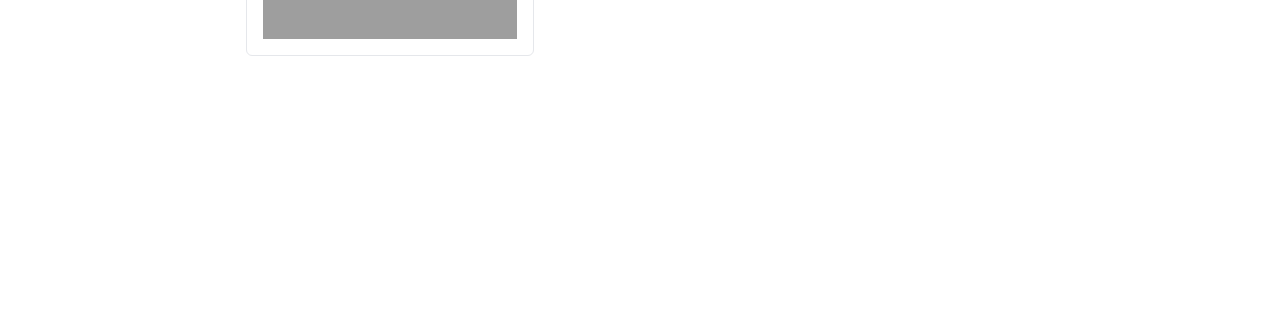
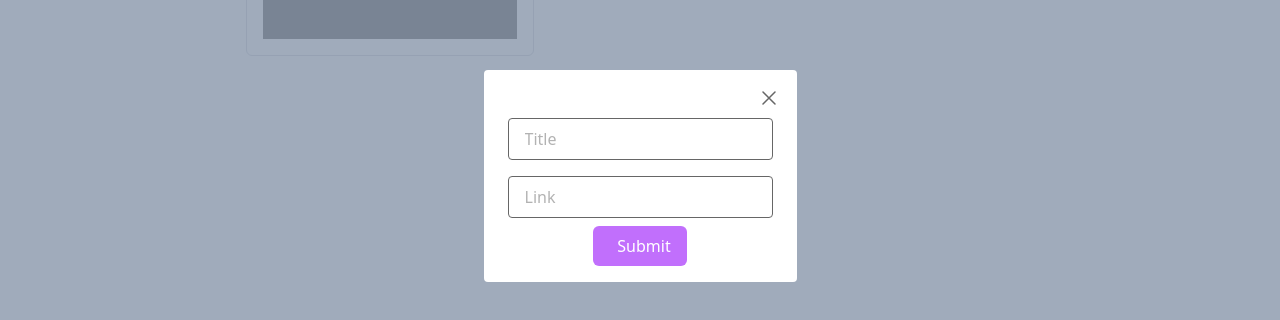
Before and after one commit to jayvaidya30/Second-Brain-Frontend, a React (Vite) app: page / in a window 1280 px wide. Shown: the part 224-544 px from the top of the page. Built offline with nearby package versions, Linux system fonts and the light colour scheme; grey boxes are pictures that could not be loaded.

Commit message:
Add modal component

```diff
--- a/src/App.tsx
+++ b/src/App.tsx
@@ -3,15 +3,26 @@
 import { PlusIcon } from "./Icons/PlusIcon";
 import { ShareIcon } from "./Icons/ShareIcon";
 import { Card } from "./components/Card";
+import { CreateContentModal } from "./components/CreateContentModal";
 
 function App() {
+  const [modalOpen, setModelOpen] = useState(true);
+
   return (
     <div className="p-4">
+      <CreateContentModal
+        open={modalOpen}
+        onClose={() => {
+          setModelOpen(false);
+        }}
+      />
+
       <div className="flex justify-end gap-4">
         <Button
           variant="primary"
           text="Add content"
           startIcon={<PlusIcon></PlusIcon>}
+          onClick={() => setModelOpen(true)}
         ></Button>
         <Button
           variant="secondary"
--- /dev/null
+++ b/src/Icons/CrossIcon.tsx
@@ -0,0 +1,18 @@
+export function CrossIcon() {
+  return (
+    <svg
+      xmlns="http://www.w3.org/2000/svg"
+      fill="none"
+      viewBox="0 0 24 24"
+      stroke-width="1.5"
+      stroke="currentColor"
+      className="size-6"
+    >
+      <path
+        stroke-linecap="round"
+        stroke-linejoin="round"
+        d="M6 18 18 6M6 6l12 12"
+      />
+    </svg>
+  );
+}
--- a/src/components/Button.tsx
+++ b/src/components/Button.tsx
@@ -18,7 +18,7 @@
 
 export const Button = (props: ButtonProps) => {
   return (
-    <button className={variantStyles[props.variant] + " " + defaultStyles}>
+    <button onClick={props.onClick} className={variantStyles[props.variant] + " " + defaultStyles}>
       <div className="pr-2">{props.startIcon}</div>
       {props.text}
     </button>
--- /dev/null
+++ b/src/components/CreateContentModal.tsx
@@ -0,0 +1,48 @@
+import { useState } from "react";
+import { CrossIcon } from "../Icons/CrossIcon";
+import { Button } from "./Button";
+
+//controlled component
+export function CreateContentModal({ open, onClose }) {
+  const [modalOpen, setModelOpen] = useState(false);
+
+  return (
+    <div>
+      {open && (
+        <div className="w-screen h-screen bg-slate-500 fixed top-0 left-0 opacity-60 flex justify-center items-center">
+          <div className="bg-white p-4 rounded">
+            <div className="flex justify-end">
+              <div onClick={onClose} className="cursor-pointer">
+                <CrossIcon />
+              </div>
+            </div>
+
+            <div>
+              <Input placeholder={"Title"} />
+              <Input placeholder={"Link"} />
+            </div>
+
+            <div className="flex justify-center">
+              <Button variant="primary" text="Submit" />
+            </div>
+          </div>
+        </div>
+      )}
+    </div>
+  );
+}
+
+//temporary Input Component
+
+function Input({ onChange, placeholder }: { onChange: () => void }) {
+  return (
+    <div>
+      <input
+        className="px-4 py-2 border rounded m-2"
+        placeholder={placeholder}
+        type={"text"}
+        onChange={onChange}
+      ></input>
+    </div>
+  );
+}
```
